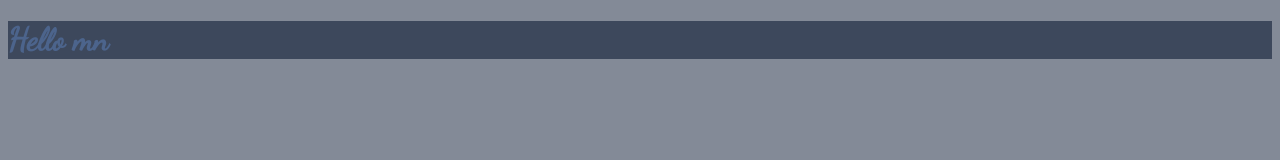
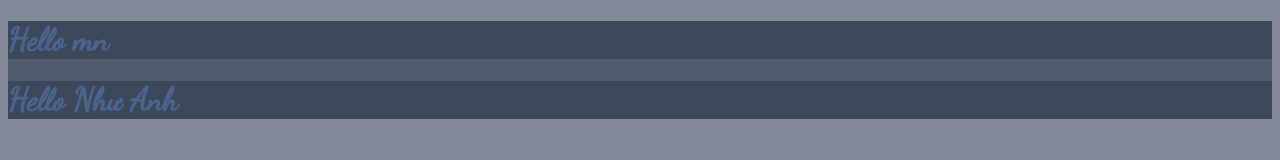
Before and after one commit to nhuanh9/C0923DemoGit, a plain HTML site: page index.html in a window 1280 px wide. Drawn offline with Linux system fonts and the light colour scheme.

Commit message:
test commit Như anh

```diff
--- a/index.html
+++ b/index.html
@@ -16,5 +16,6 @@
 </head>
 <body>
 <h1>Hello mn</h1>
+<h1>Hello Như Anh</h1>
 </body>
 </html>
```
